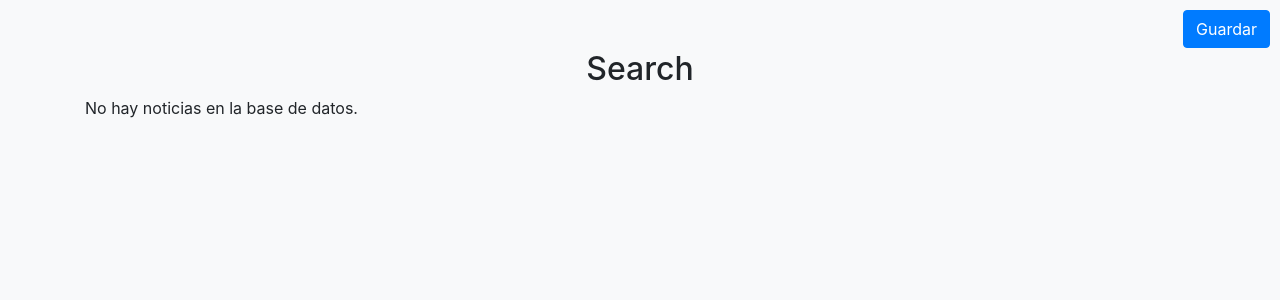
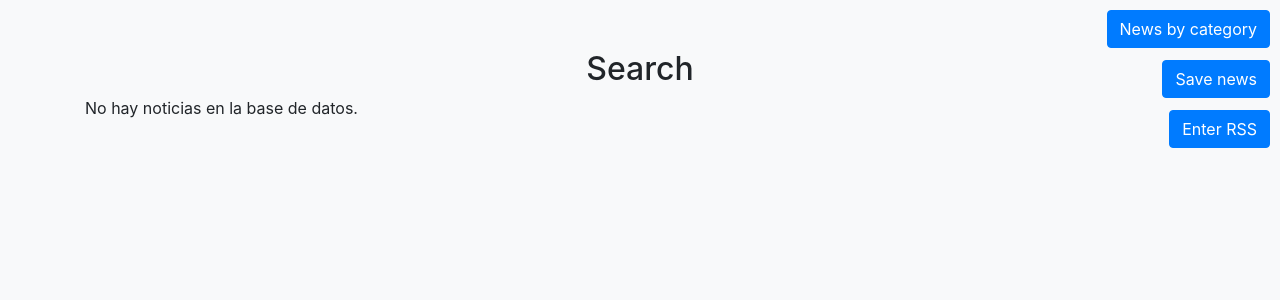
Before and after one commit to carlosDAC2020/TI_proyect, a FastAPI app: page / in a window 1280 px wide. Shown: the top 300 px of the page. Run offline with FastAPI, Linux system fonts and the light colour scheme; data that the repository does not hold is empty; some libraries are stand-ins or nearby versions.

Commit message:
endpoint get_by_category done

```diff
--- a/API news/main.py
+++ b/API news/main.py
@@ -101,7 +101,7 @@ async def index(request: Request):
     return templates.TemplateResponse("index.html", {"request": request, "num_noticias": num_noticias})
 
 # Ruta para manejar la solicitud de validar el titular de la noticia
-@app.post("/validar_titular")
+@app.post("/validate_prompt")
 async def validar_titular(data: dict):
     titular_usuario = data.get('titular_usuario')
     if titular_usuario:
@@ -114,8 +114,39 @@ async def validar_titular(data: dict):
         raise HTTPException(status_code=400, detail="No se proporcionó un titular válido.")
 
 # Ruta para manejar la solicitud de guardar noticias
-@app.post("/guardar_noticias")
+@app.post("/save_news")
 async def guardar_noticias():
     num_noticias_guardadas = buscar_y_guardar_noticias()
     message = f"{num_noticias_guardadas} noticias guardadas correctamente"
     return {"message": message, "num_noticias": num_noticias_guardadas}
+
+# Función para obtener todas las noticias por categoría
+def get_news_by_category():
+    categories_news = {}
+    db = SessionLocal()
+    for rss_url in db.query(MainRssUrl).all():
+        category = rss_url.category
+        if category not in categories_news:
+            categories_news[category] = []
+
+        media_id = rss_url.media_id
+        news = db.query(MainNew).filter(MainNew.media_id == media_id).all()
+
+        for new in news:
+            new_dict = {
+                "title": new.title,
+                "summary": new.summary,
+                "body": new.body,
+                "publication_date": new.publication_date,
+                "url": new.link_article,
+            }
+            categories_news[category].append(new_dict)
+
+    db.close()
+    return categories_news
+
+# Ruta para obtener todas las noticias por categoría
+@app.get("/news_by_category")
+async def news_by_category():
+    categories_news = get_news_by_category()
+    return categories_news
--- a/API news/templates/index.html
+++ b/API news/templates/index.html
@@ -26,7 +26,17 @@
         }
         #saveButton {
             position: absolute;
+            top: 60px;
+            right: 10px;
+        }
+        #NbCButton {
+            position: absolute;
             top: 10px;
+            right: 10px;
+        }
+        #enterRSSButton {
+            position: absolute;
+            top: 110px;
             right: 10px;
         }
     </style>
@@ -37,8 +47,8 @@
         {% if num_noticias > 0 %}
             <div class="row justify-content-center">
                 <div class="col-8 d-flex">
-                    <input type="text" id="promptInput" class="form-control m-2" placeholder="Ingrese el titular de la noticia">
-                    <button id="validateButton" class="btn btn-primary custom-btn m-2 bt">Validar</button>
+                    <input type="text" id="promptInput" class="form-control m-2" placeholder="Enter the title of the news">
+                    <button id="validateButton" class="btn btn-primary custom-btn m-2 bt">Validate</button>
                 </div>
             </div>
         {% else %}
@@ -50,11 +60,13 @@
 
 
 
-    <button id="saveButton" class="btn btn-primary">Guardar</button>
+    <button id="NbCButton" class="btn btn-primary" onclick="location.href='http://127.0.0.1:8000/news_by_category';">News by category</button>
+    <button id="saveButton" class="btn btn-primary">Save news</button>
+    <button id="enterRSSButton" class="btn btn-primary">Enter RSS</button>
 
     <script>
         document.getElementById('saveButton').addEventListener('click', function() {
-            fetch('/guardar_noticias', {
+            fetch('/save_news', {
                 method: 'POST',
                 headers: {
                     'Content-Type': 'application/json'
@@ -71,7 +83,7 @@
 
         document.getElementById('validateButton').addEventListener('click', function() {
             var titular_usuario = document.getElementById('promptInput').value;
-            fetch('/validar_titular', {
+            fetch('/validate_prompt', {
                 method: 'POST',
                 headers: {
                     'Content-Type': 'application/json'
```
